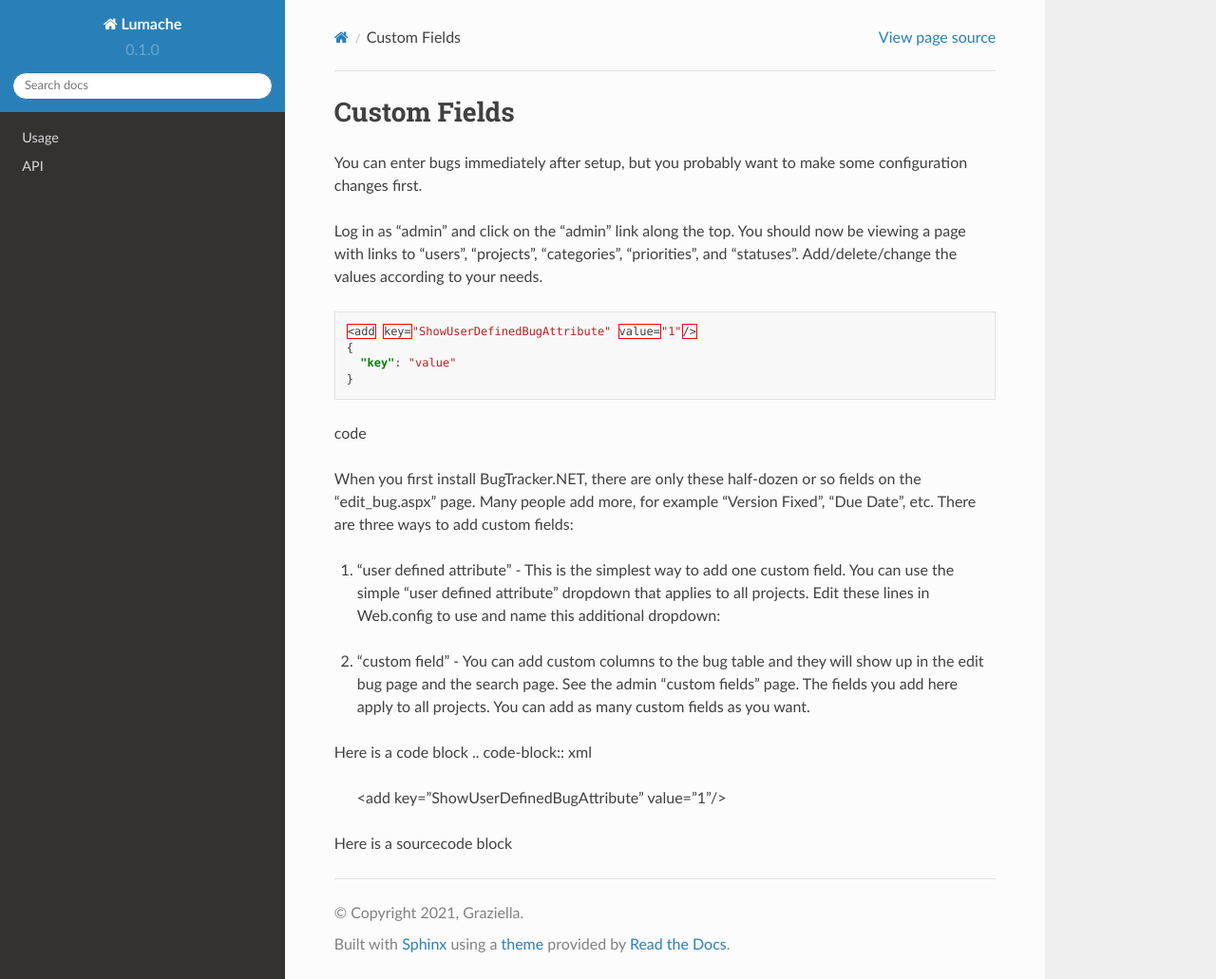
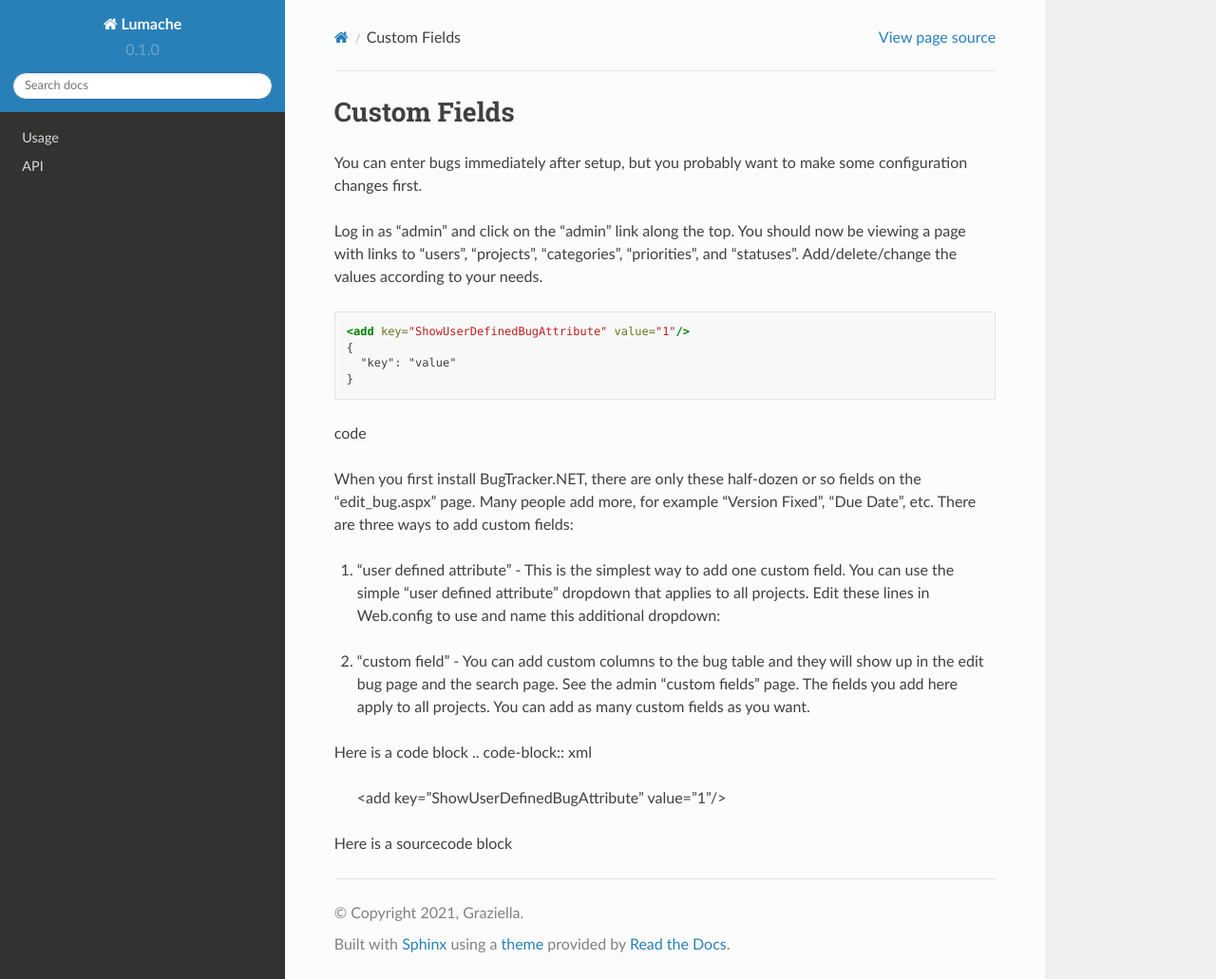
Before and after one commit to Displace99/SampleRTD, a Sphinx documentation site: the page built from docs/source/custom-fields.rst, in a window 1280 px wide and 1031 px high. Shown: the whole window at 95% size. Built offline with Sphinx 7.4.7 and the Read the Docs theme 2.0.0, drawn with Linux system fonts in a browser that asks for light colours.

Commit message:
Update custom-fields.rst

```diff
--- a/docs/source/custom-fields.rst
+++ b/docs/source/custom-fields.rst
@@ -5,7 +5,7 @@ You can enter bugs immediately after setup, but you probably want to make some c
 
 Log in as "admin" and click on the "admin" link along the top. You should now be viewing a page with links to "users", "projects", "categories", "priorities", and "statuses". Add/delete/change the values according to your needs.
 
-.. code-block:: JSON
+.. code-block:: xml
 
   <add key="ShowUserDefinedBugAttribute" value="1"/>
   {
```
